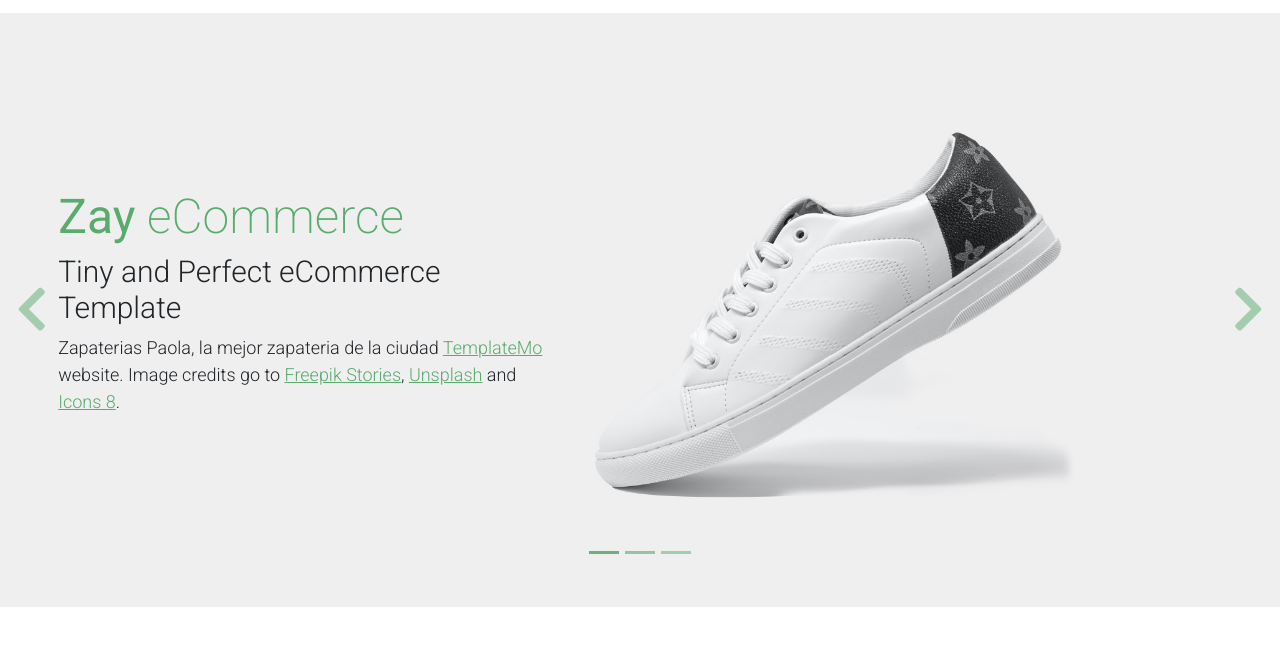
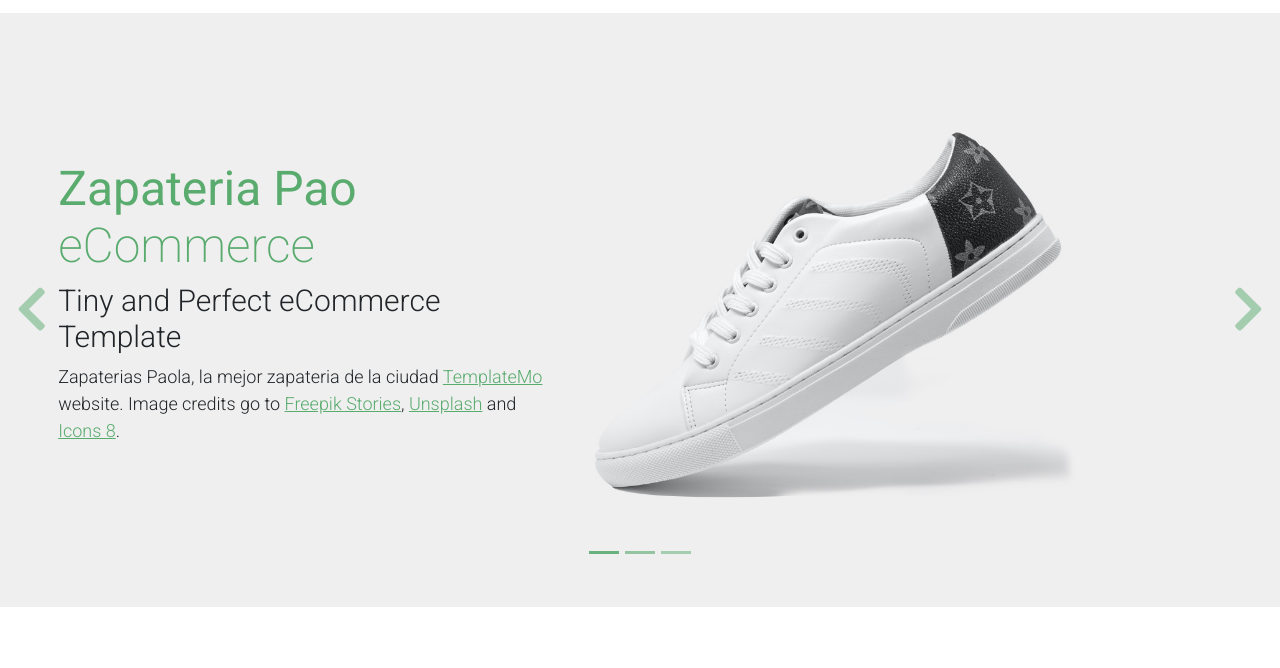
Before and after one commit to pberrell/Zapateria, a plain HTML site: page index.html in a window 1280 px wide. Shown: the part 119-787 px from the top of the page. Drawn offline with Linux system fonts and the light colour scheme.

Commit message:
Update index.html

```diff
--- a/index.html
+++ b/index.html
@@ -139,7 +139,7 @@ https://templatemo.com/tm-559-zay-shop
                         </div>
                         <div class="col-lg-6 mb-0 d-flex align-items-center">
                             <div class="text-align-left align-self-center">
-                                <h1 class="h1 text-success"><b>Zay</b> eCommerce</h1>
+                                <h1 class="h1 text-success"><b>Zapateria Pao</b> eCommerce</h1>
                                 <h3 class="h2">Tiny and Perfect eCommerce Template</h3>
                                 <p>
                                     Zapaterias Paola, la mejor zapateria de la ciudad <a rel="sponsored" class="text-success" href="https://templatemo.com" target="_blank">TemplateMo</a> website.
```
